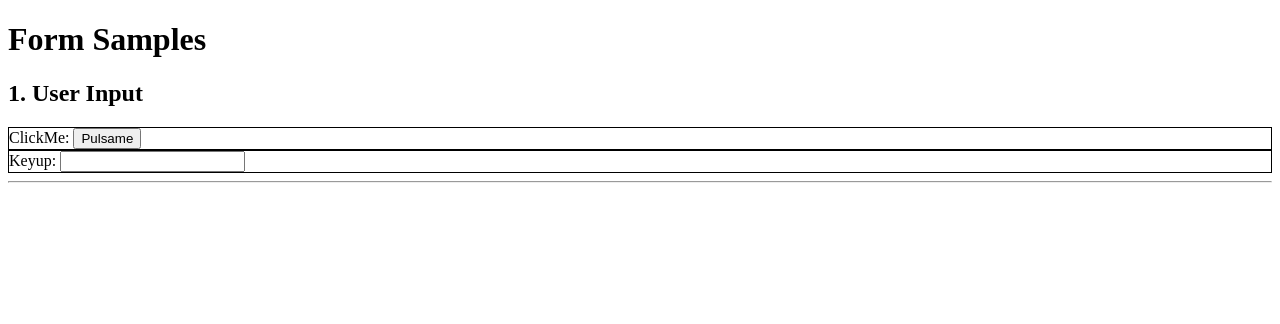
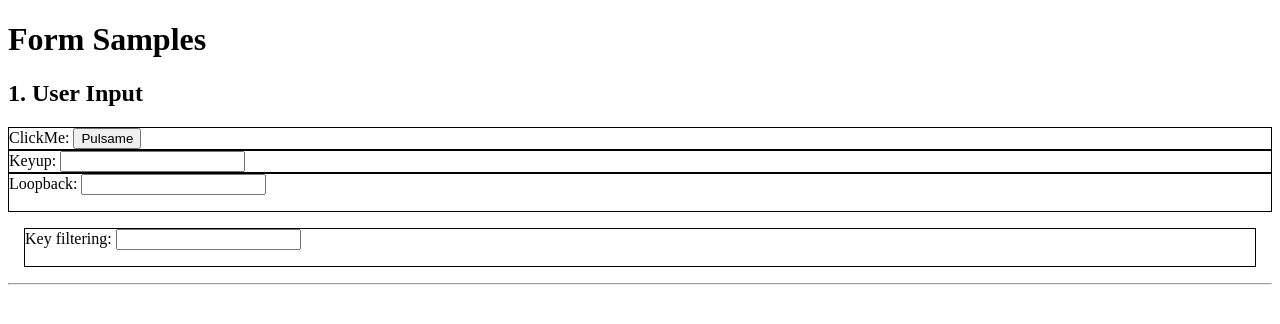
Before and after one commit to pjmolina/ng-forms, an Angular app: page / in a window 1280 px wide. Shown: the top 324 px of the page. Built offline with nearby package versions, Linux system fonts and the light colour scheme.

Commit message:
added lookback + keyfiltering

```diff
--- a/src/app/app.module.ts
+++ b/src/app/app.module.ts
@@ -5,13 +5,17 @@ import { AppComponent } from './app.component';
 import { UserInputComponent } from './user-input/user-input.component';
 import { ClickMeComponent } from './click-me/click-me.component';
 import { KeyupComponent } from './keyup/keyup.component';
+import { LoopBackComponent } from './loop-back/loop-back.component';
+import { KeyFilteringComponent } from './key-filtering/key-filtering.component';
 
 @NgModule({
   declarations: [
     AppComponent,
     UserInputComponent,
     ClickMeComponent,
-    KeyupComponent
+    KeyupComponent,
+    LoopBackComponent,
+    KeyFilteringComponent
   ],
   imports: [
     BrowserModule
--- /dev/null
+++ b/src/app/key-filtering/key-filtering.component.html
@@ -0,0 +1,7 @@
+<div class="key-filtering">
+  Key filtering:
+
+  <input #box (keyup.enter)="onEnter(box.value)">
+  <p>{{value}}</p>
+
+</div>
--- /dev/null
+++ b/src/app/key-filtering/key-filtering.component.scss
@@ -0,0 +1,4 @@
+.key-filtering {
+    border: 1px solid #000;
+    margin: 1em;
+}
--- /dev/null
+++ b/src/app/key-filtering/key-filtering.component.ts
@@ -0,0 +1,12 @@
+import { Component } from '@angular/core';
+
+@Component({
+  selector: 'app-key-filtering',
+  templateUrl: './key-filtering.component.html',
+  styleUrls: ['./key-filtering.component.scss']
+})
+export class KeyFilteringComponent {
+  value = '';
+
+  onEnter(value: string) { this.value = value; }
+}
--- /dev/null
+++ b/src/app/loop-back/loop-back.component.html
@@ -0,0 +1,6 @@
+<div class="loop-back">
+  Loopback:
+  <input #box (keyup)="0">
+  <p>{{box.value}}</p>
+
+</div>
--- /dev/null
+++ b/src/app/loop-back/loop-back.component.scss
@@ -0,0 +1,3 @@
+.loop-back {
+    border: 1px solid #000;
+}
--- /dev/null
+++ b/src/app/loop-back/loop-back.component.ts
@@ -0,0 +1,15 @@
+import { Component, OnInit } from '@angular/core';
+
+@Component({
+  selector: 'app-loop-back',
+  templateUrl: './loop-back.component.html',
+  styleUrls: ['./loop-back.component.scss']
+})
+export class LoopBackComponent implements OnInit {
+
+  constructor() { }
+
+  ngOnInit() {
+  }
+
+}
--- a/src/app/user-input/user-input.component.html
+++ b/src/app/user-input/user-input.component.html
@@ -1,2 +1,4 @@
 <app-click-me></app-click-me>
 <app-keyup></app-keyup>
+<app-loop-back></app-loop-back>
+<app-key-filtering></app-key-filtering>
```
Also changed, not shown: 2 other files (tests, documents, lock files or other folders).
